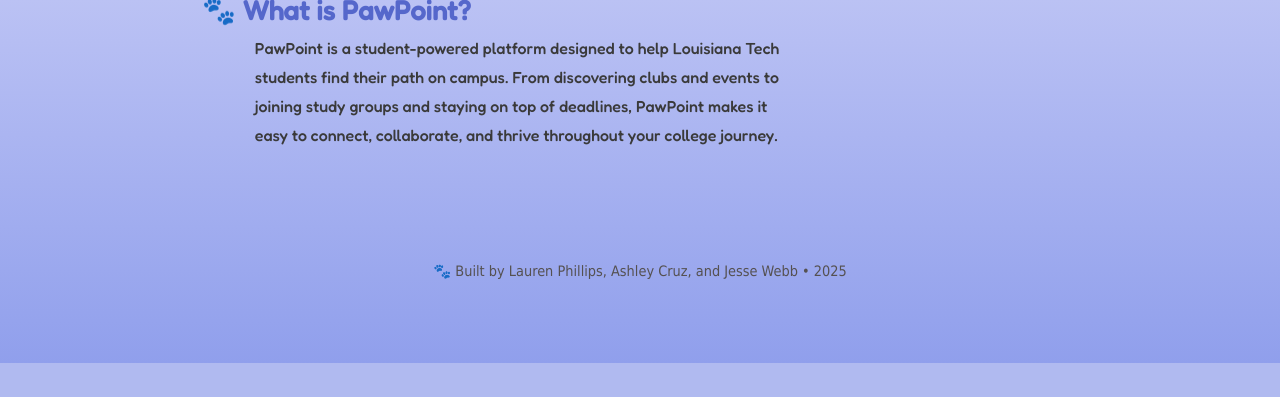
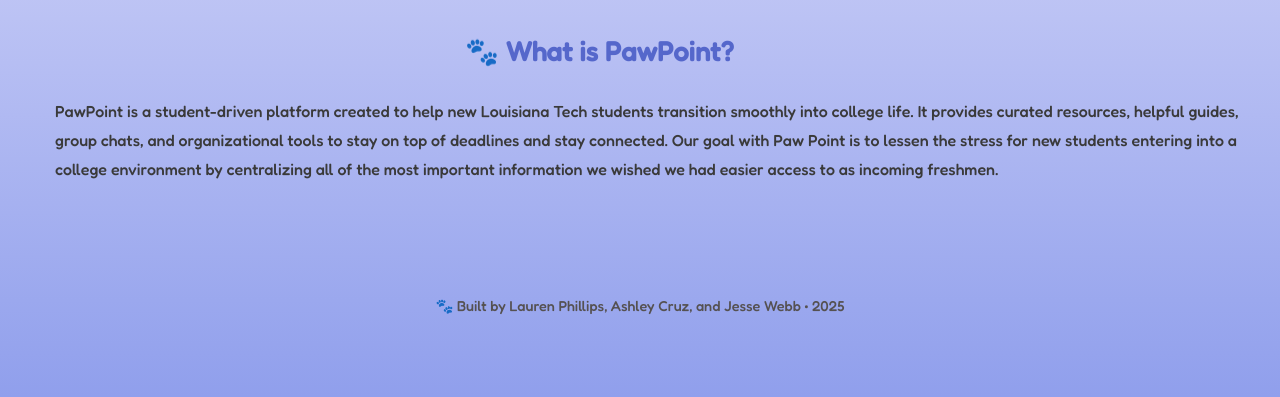
Before and after one commit to laurphill/fresh-expo, a Flask app: page / in a window 1280 px wide. Shown: the part 500-897 px from the top of the page. Before the commit the page ends 863 px from the top, so only its background shows below. Run offline with Flask 3, Linux system fonts and the light colour scheme; some libraries are stand-ins or nearby versions.

Commit message:
New homepage design

```diff
--- a/app.py
+++ b/app.py
@@ -5,7 +5,7 @@
 #Taking information for username and password to set up new account
 class RegisterForm(FlaskForm):
     username = StringField(validators=[InputRequired(), Length(min=4, max = 20)], render_kw={"place_holder":"Username"})
-    username = StringField(validators=[InputRequired(), Length(min=3, max = 20)], render_kw={"place_holder":"Username"})
+    password = PasswordField(validators=[InputRequired(), Length(min=4, max = 20)], render_kw={"place_holder":"password"})
     email = EmailField(validators=[InputRequired(),Length(min=6, max = 40)], render_kw={"place_holder":"email"})
     submit = SubmitField("Register")
     is_teacher = BooleanField(render_kw={"place_holder":"is_teacher"})
--- a/static/homepage.css
+++ b/static/homepage.css
@@ -5,8 +5,8 @@
 }
 
 body {
-  font-family: "Poppins", Tahoma, sans-serif;
-  color: #5170ef;
+  font-family: 'Fredoka', sa;
+  color: #647fe1;
   margin: 0;
   padding: 0;
   min-height: 100vh;
@@ -115,25 +130,26 @@
 }
 
 .about {
-  width: 100%;
-  text-align: left;
-  padding-left: 60px;
-  margin-left: 120px;
+  width: 1000px;
+  margin-left: 30px;
   color: #3a3a3a;
   font-family: 'Fredoka', sa;
 }
 .about h2 {
   font-size: 1.7rem;
+  margin-left: 310px;
   color: #5567cb;
-  margin-bottom: 8px;
+  margin-top: -30px;
+  margin-bottom: 30px;
   line-height: 1.2;
 }
 
 .about p {
-  max-width: 600px;
+  justify-content: center;
+  width: 1200px;
   line-height: 1.8;
-  padding-left: 5%;
   font-size: 1rem;
+  margin-left: -100px;
 }
 
 
--- a/static/register.css
+++ b/static/register.css
@@ -13,6 +13,10 @@
 body {
     display: flex;
     min-height: 100vh;
+}
+
+.teacher-btn{
+    margin-top:13px;
 }
 /*wrapper for login and registration items*/
 .wrapper {
--- a/templates/homepage.html
+++ b/templates/homepage.html
@@ -14,23 +14,33 @@
       <div class="nav-left">
         <img src="../static/images/PawPoint.png" alt="PawPoint Logo" class="logo" />
         <span class="site-title">PawPoint</span>
+
+      </div>
+      <div class = "buttons">
+      <a href="{{url_for('login')}}" class="cta-button">Log in</a>
+      <a href="{{url_for('register')}}" class="cta-button">Sign up</a>
       </div>
     </div>
 
 
     <div class="main-content">
+      <div class="hero-left">
+        <h1>Welcome to Paw Point!</h1>
+        <br>
+        <p>A student hub for resources, connection, and staying organized.</p>
+
+      </div>
       <section class="hero">
-        <div class="hero-left">
-          <h1>Find Your Path at LaTech</h1>
-          <p>Explore resources, connect with students, and grow together.</p>
-          <a href="{{url_for('login')}}" class="cta-button">Log in</a>
-          <a href="{{url_for('register')}}" class="cta-button">Sign up</a>
-        </div>
+
       </section>
 
     <section class="about">
+      <br>
       <h2><span class="paw">🐾</span> What is PawPoint?</h2>
-      <p>    PawPoint is a student-powered platform designed to help Louisiana Tech students find their path on campus. From discovering clubs and events to joining study groups and staying on top of deadlines, PawPoint makes it easy to connect, collaborate, and thrive throughout your college journey.</p>
+      <p>PawPoint is a student-driven platform created to help new Louisiana Tech students transition smoothly into college life.
+        It provides curated resources, helpful guides, group chats, and organizational tools to stay on top of deadlines and stay connected.
+        Our goal with Paw Point is to lessen the stress for new students entering into a college environment
+        by centralizing all of the most important information we  wished we had easier access to as incoming freshmen.</p>
     </section>
 
     <footer>
```
Also changed, not shown: other parts of static/homepage.css (+43 -28 lines), instance/database.db, 1 other file.
